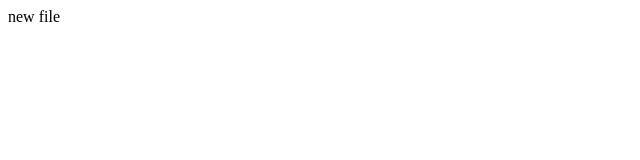
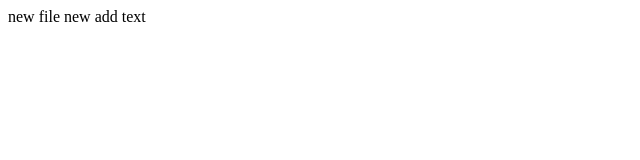
Before and after one commit to Thisarahetz/Git, a plain HTML site: page new _ile.html in a window 1280 px wide. Shown: the whole page, without its empty margins (0-640 px from the left). Drawn offline with Linux system fonts and the light colour scheme.

Commit message:
add new thisara

```diff
--- a/new _ile.html
+++ b/new _ile.html
@@ -6,6 +6,6 @@
     <title>Document</title>
 </head>
 <body>
-    new file
+    new file new add text
 </body>
 </html>
```
